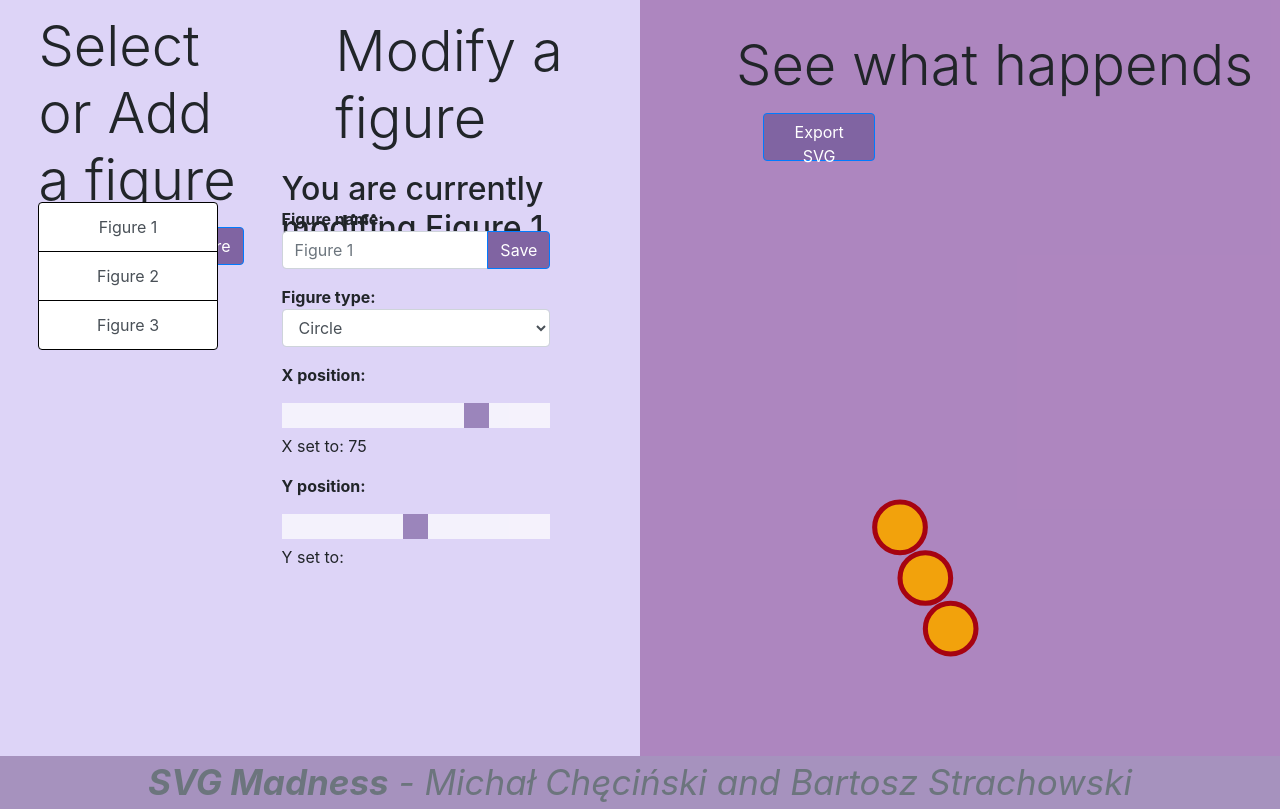
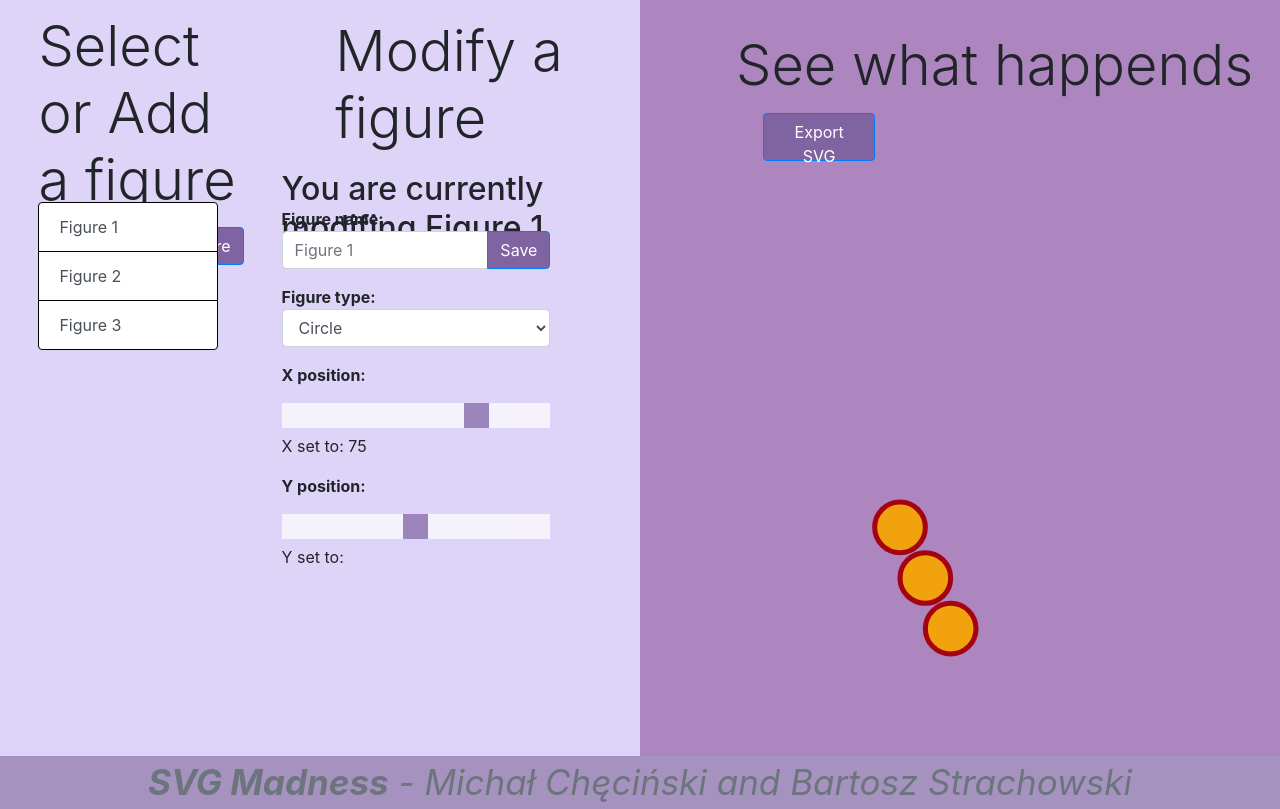
Before and after one commit to strachob/svg-animations, a React (Create React App) app: page / in a window 1280 px wide. Built offline with nearby package versions, Linux system fonts and the light colour scheme.

Commit message:
Add scrollable components and todo deleting

```diff
--- a/src/ObjectsPane/ObjectList.js
+++ b/src/ObjectsPane/ObjectList.js
@@ -4,25 +4,23 @@ class ObjectList extends React.Component {
     constructor(props) {
         super(props);
 
-
         this.state = { objects: props.objects };
-    }
-
-    handleClick(index){
-        this.props.selectItem(index);
     }
 
     render() {
         const objectsLis = this.state.objects.map((item, index) => {
             return (
-                <li key={index} onClick={() => this.handleClick(index)} className="list-group-item list-group-item-action">
+                <li key={index} onClick={(e) => this.props.selectItem(e, index)} className="list-group-item list-group-item-action">
                     {item.name}
+                    <button className="btn btn-primary trash-btn" onClick={(e) => this.props.deleteItem(e,index)}>
+                        <i class="fa fa-trash"></i>
+                    </button>
                  </li>
            )
        });
 
         return <div>
-            <ul className="list-group">
+            <ul className="list-group scrollable-config">
                 {objectsLis}
             </ul>
             </div>;
--- a/src/ObjectsPane/ObjectPane.css
+++ b/src/ObjectsPane/ObjectPane.css
@@ -11,14 +11,26 @@
     height: 50px;
     border: 1px solid #000;
     float: left;
-    text-align: center;
     margin-left: 15%;
+}
+
+.trash-btn{
+    margin-top: -5px;
+    float: right;
+    opacity: 0;
+  }
+
+  .trash-btn:hover{
+    opacity: 1;
+  }
+
+.object-pane li:hover{
+    font-weight: bold;
 }
 
 .new-obj-btn {
     margin-left: 35%;
     margin-bottom: 5%;
-    color: rgb(114, 85, 192);
 }
 
 .list-object {
--- a/src/ObjectsPane/index.js
+++ b/src/ObjectsPane/index.js
@@ -10,22 +10,28 @@ class ObjectsPane extends React.Component {
       objects: props.objects,
       selected: undefined
     };
-
-    this.trasnportObjectToParent = this.trasnportObjectToParent.bind(this);
-    this.onClickAdd = this.onClickAdd.bind(this);
   }
 
-  onClickAdd(event) {
+  deleteItemFunc = (e,obj) => {
+
+    let objects = this.state.objects
+    let newSelectedIndex = obj;
+    if(obj === this.state.objects.length){
+      newSelectedIndex = obj-2;
+    }
+    this.props.selectItem(e,newSelectedIndex);
+    this.state.objects.splice(obj, 1);
+
+    this.setState({objects});
+  }
+
+  onClickAdd = (event) => {
     let newObjects = this.state.objects;
     let num = newObjects.length+1;
     newObjects.push({name: "Figure "+ num});
     this.setState({ objects : newObjects});
-    this.props.selectItem(newObjects.length-1);
+    this.props.selectItem(event, newObjects.length-1);
     event.preventDefault();
-  }
-
-  trasnportObjectToParent(obj){
-    this.props.selectItem(obj);
   }
 
   render() {
@@ -41,7 +47,10 @@ class ObjectsPane extends React.Component {
 
         </button>
       </div>
-        <ObjectList objects={this.state.objects} selectItem={this.trasnportObjectToParent} />
+      <ObjectList
+          objects={this.state.objects}
+          selectItem={this.props.selectItem}
+          deleteItem={this.deleteItemFunc} />
     </div>
     );
   }
```
Lines whose indentation alone changed are shown as unchanged.
